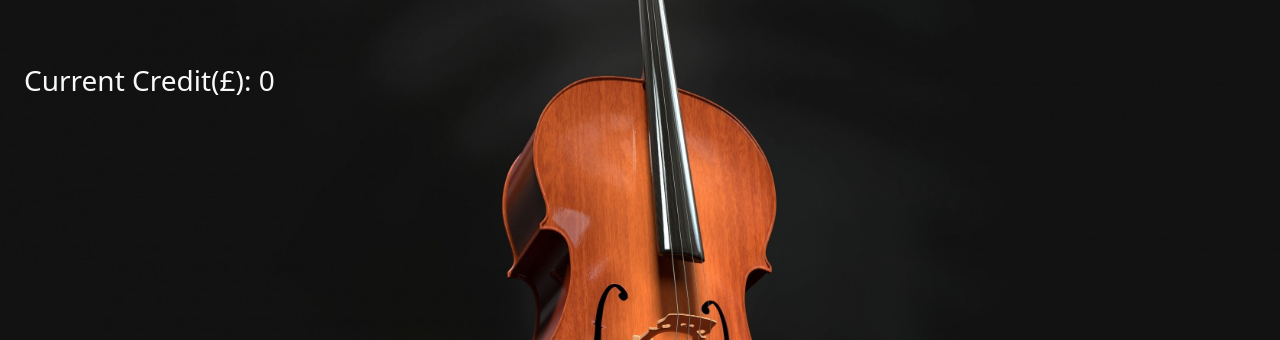
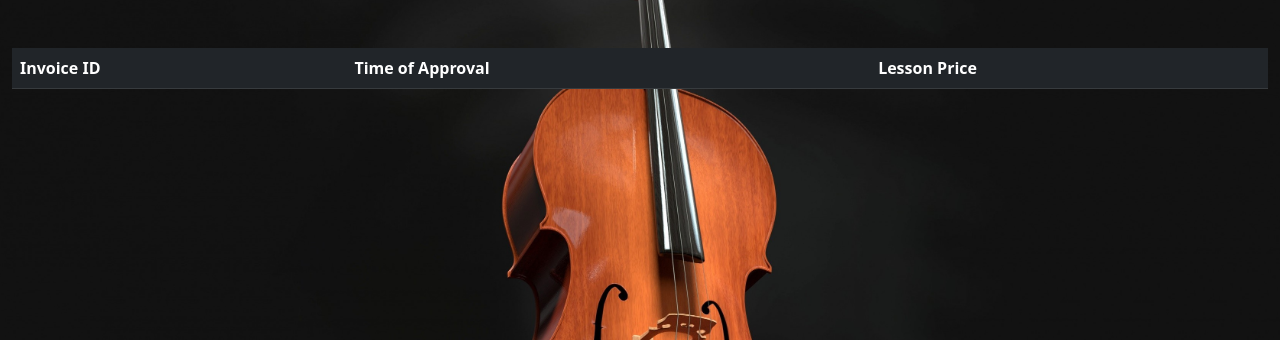
Before and after one commit to Mudssy/Hornet, a Django app: page /invoices/ in a window 1280 px wide. Shown: the part 125-465 px from the top of the page. Run offline with Django 4.2, Linux system fonts and the light colour scheme; a user stored in the database is signed in; data that the repository does not hold is empty.

Commit message:
Make Invoices appear as table in invoices.html

```diff
--- a/lessons/management/commands/unseed.py
+++ b/lessons/management/commands/unseed.py
@@ -13,5 +13,5 @@ from lessons.models import User
 
 class Command(BaseCommand):
     def handle(self, *args, **options):
-        User.objects.filter(is_staff=False).delete()
+        User.objects.all().delete()
         print("Unseeded Database.")
--- a/lessons/templates/invoices.html
+++ b/lessons/templates/invoices.html
@@ -6,8 +6,24 @@
 {% endcomment %}
 
 {% block feed_content %}
-<p><h3>Current Credit(£): {{user.balance}}</h3></p>
-  {% for invoice in invoices %}
-    <p>{{invoice.invoice_id}}: -£{{invoice.total_price}}</p>
-  {% endfor %}
+
+<table class="table table-dark">
+  <thead>
+    <tr>
+      <th scope="col">Invoice ID</th>
+      <th scope="col">Time of Approval</th>
+      <th scope="col">Lesson Price</th>
+    </tr>
+  </thead>
+
+    <tbody>
+    {% for invoice in invoices %}
+    <tr class="table-success">
+      <td>{{invoice.invoice_id}}</td>
+        <td>{{invoice.date_created}}</td>
+        <td>£{{invoice.total_price}}</td>
+    </tr>
+    {% endfor %}
+    </tbody>
+</table>
 {% endblock %}
--- a/lessons/templates/payment_history.html
+++ b/lessons/templates/payment_history.html
@@ -26,8 +26,6 @@
     </tr>
     {% endfor %}
     </tbody>
-
-
 </table>
 
 
--- a/lessons/views.py
+++ b/lessons/views.py
@@ -69,10 +69,11 @@ class EditRequestView(DetailView):
     """General form for editing a request, used by students and admins"""
     def dispatch(self, request, request_id):
         self.lesson_request = LessonRequest.objects.get(id=request_id)
+        self.permissions = self.request.user.account_type >= 3
         return super().dispatch(request, request_id)
 
     def post(self, request, request_id):
-        form = RequestLessonsForm(request.POST, instance=self.lesson_request)
+        form = RequestLessonsForm(request.POST, instance=self.lesson_request, approve_permissions=self.permissions)
         should_book = 'submit' in request.POST
 
         if not form.is_valid():
@@ -91,8 +92,7 @@ class EditRequestView(DetailView):
             return redirect('show_all_requests')
 
     def get(self, request, request_id):
-        permissions = self.request.user.account_type >= 3
-        self.form = RequestLessonsForm(instance=self.lesson_request, approve_permissions=permissions)
+        self.form = RequestLessonsForm(instance=self.lesson_request, approve_permissions=self.permissions)
         return render(request, 'edit_request.html', {'form': self.form})
 
 @director_only
```
Also changed, not shown: lessons/management/commands/seed.py (+6 -26 lines).
